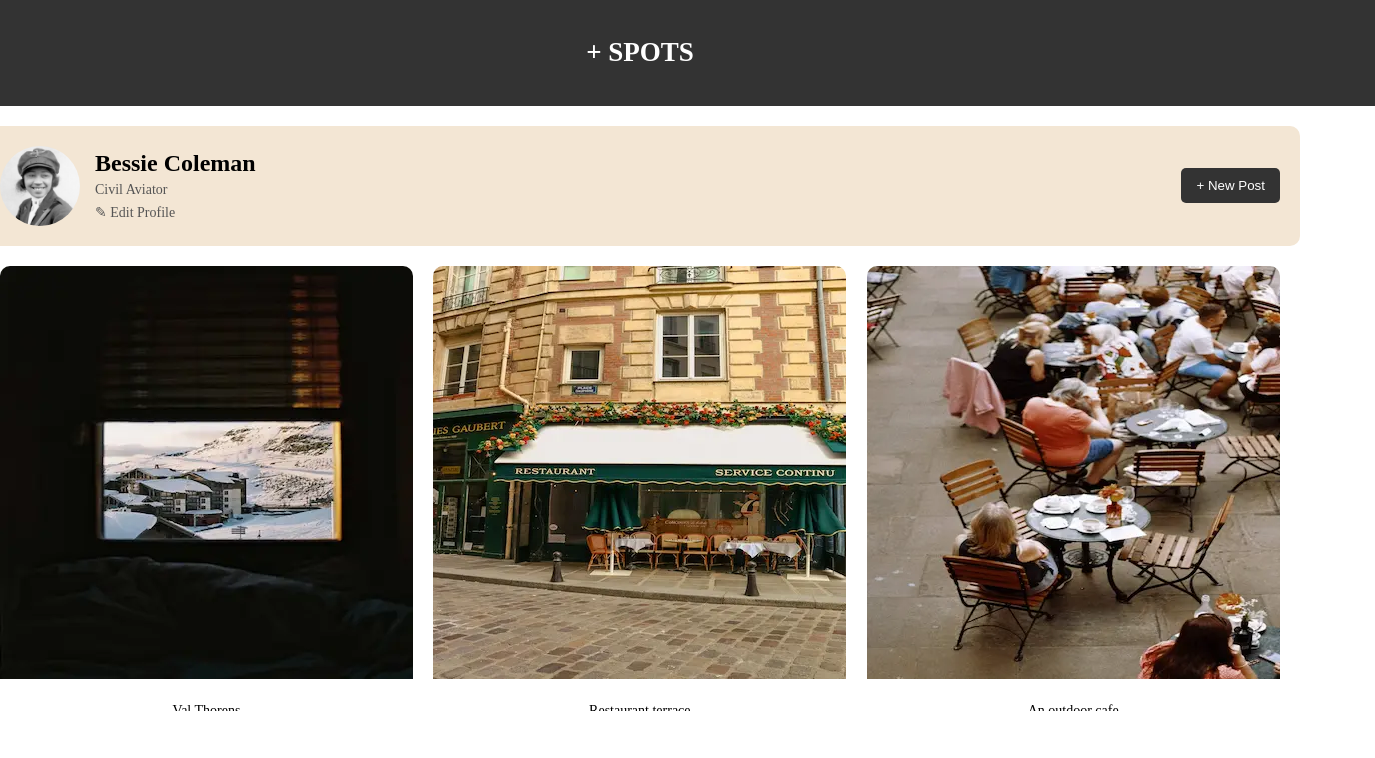
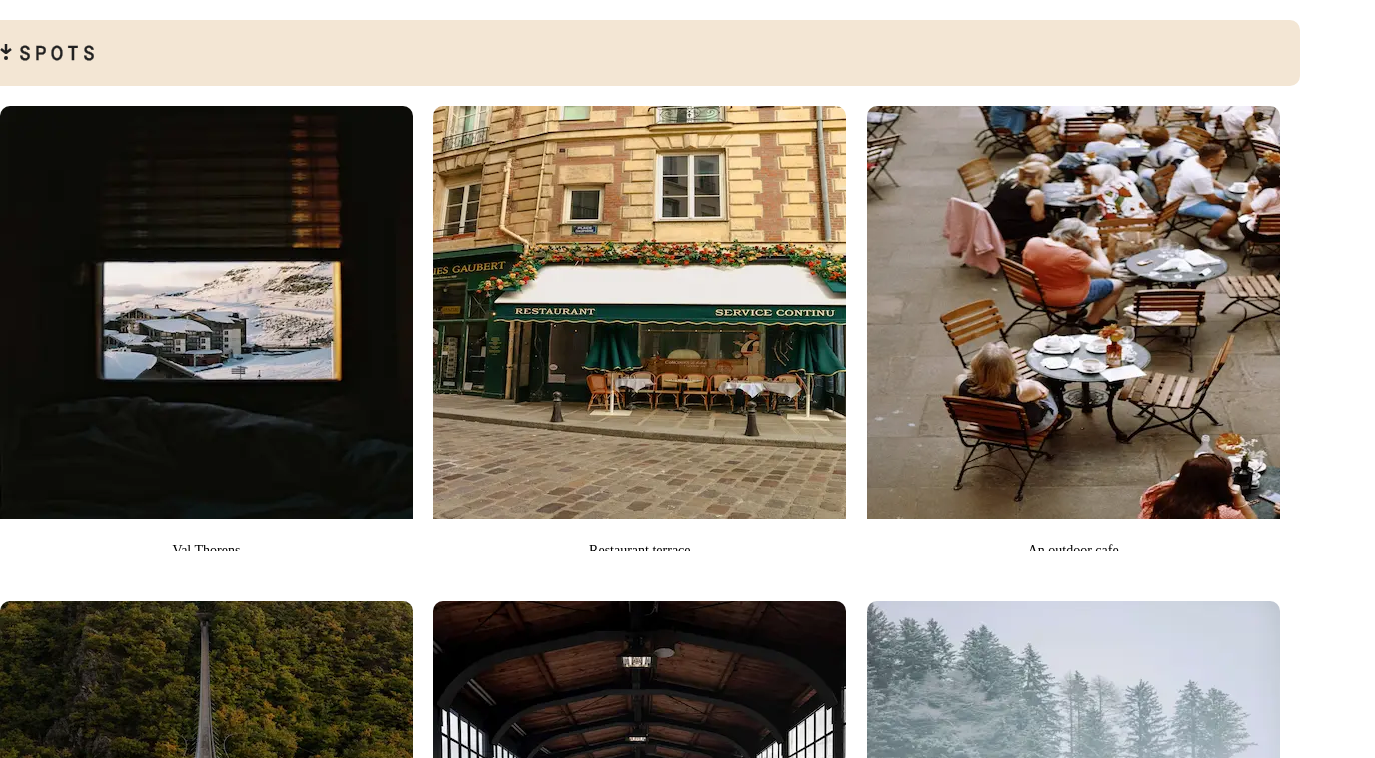
Before and after one commit to cstanfill4777/se_project_spots, a plain HTML site: page index.html in a window 1280 px wide. Shown: the top 758 px of the page, 1375 px wide, since content can reach past the window. Drawn offline with Linux system fonts and the light colour scheme.

Commit message:
New update to project

```diff
--- /dev/null
+++ b/blocks/fonts.css
@@ -0,0 +1,8 @@
+@font-face {
+  font-family: "Poppins";
+  font-style: normal;
+  /* Replace with the appropriate font weight */
+  font-weight: 400;
+  /* Replace with the correct file path */
+  src: url("./fonts/Poppins-Regular.ttf") format("truetype");
+}
--- a/index.html
+++ b/index.html
@@ -1,110 +1,70 @@
-<!-- <!DOCTYPE html>
-<html lang="en">
-  <head>
-    <meta charset="UTF-8" />
-    <meta name="viewport" content="width=device-width, initial-scale=1.0" />
-    <title>Basic Webpage</title>
-  </head>
-  <body>
-    Menubar Block
-    <nav class="menubar">
-      <strong>Menubar</strong>
-    </nav>
-
-    Header Block
-    <header class="header">
-      <h1>Header Section</h1>
-    </header>
-
-    Cards Block
-    <section class="cards">
-      <div class="card">Card 1</div>
-      <div class="card">Card 2</div>
-      <div class="card">Card 3</div>
-    </section>
-
-    Footer Block
-    <footer class="footer">
-      <p>Footer Section</p>
-    </footer>
-  </body>
-</html> -->
-
 <!DOCTYPE html>
 <html lang="en">
   <head>
     <meta charset="UTF-8" />
     <meta name="viewport" content="width=device-width, initial-scale=1.0" />
+    <meta name="description" content="???" />
+    <meta name="author" content="???" />
+    <meta name="keywords" content="HTML, CSS, ???" />
+    <link rel="stylesheet" href="./pages/styles.css" />
+    <link rel="icon" type="image/x-icon" href="favicon.ico" />
     <title>Spots</title>
-    <link rel="stylesheet" href="../pages/styles.css" />
   </head>
   <body>
     <div class="page">
-      <!-- Menubar Block -->
-      <nav class="menubar">
-        <h1>+ SPOTS</h1>
-      </nav>
-
-      <!-- Header Block -->
       <header class="header">
-        <div class="profile">
-          <img src="../images/avatar.jpg" alt="Bessie Coleman" />
-          <div class="profile-info">
-            <h2>Bessie Coleman</h2>
-            <p>Civil Aviator</p>
-            <a href="#" class="edit-profile">✎ Edit Profile</a>
-          </div>
-        </div>
-        <button class="new-post">+ New Post</button>
+        <img
+          src="./images/Logo (1).svg"
+          alt="Spots logo"
+          class="header__logo"
+        />
       </header>
-
-      <!-- Cards Block -->
+      <main class="content">
         <section class="cards">
           <div class="card">
             <img
-            src="../images/1-photo-by-moritz-feldmann-from-pexels (1).webp"
+              src="./images/1-photo-by-moritz-feldmann-from-pexels (1).webp"
               alt="Val Thorens"
             />
             <p>Val Thorens</p>
           </div>
           <div class="card">
             <img
-            src="../images/2-photo-by-ceiline-from-pexels.webp"
+              src="./images/2-photo-by-ceiline-from-pexels.webp"
               alt="Restaurant terrace"
             />
             <p>Restaurant terrace</p>
           </div>
           <div class="card">
             <img
-            src="../images/3-photo-by-tubanur-dogan-from-pexels.webp"
+              src="./images/3-photo-by-tubanur-dogan-from-pexels.webp"
               alt="An outdoor cafe"
             />
             <p>An outdoor cafe</p>
           </div>
           <div class="card">
             <img
-            src="../images/4-photo-by-maurice-laschet-from-pexels.webp"
+              src="./images/4-photo-by-maurice-laschet-from-pexels.webp"
               alt="Bridge over the forest"
             />
             <p>A very long bridge, over the forest...</p>
           </div>
           <div class="card">
             <img
-            src="../images/5-photo-by-van-anh-nguyen-from-pexels.webp"
+              src="./images/5-photo-by-van-anh-nguyen-from-pexels.webp"
               alt="Tunnel with morning light"
             />
             <p>Tunnel with morning light</p>
           </div>
           <div class="card">
             <img
-            src="../images/6-photo-by-moritz-feldmann-from-pexels.webp"
+              src="./images/6-photo-by-moritz-feldmann-from-pexels.webp"
               alt="Mountain house"
             />
             <p>Mountain house</p>
           </div>
         </section>
-
-      <!-- Footer Block -->
+      </main>
       <footer class="footer">
         <p>2023 © Spots</p>
       </footer>
```
Also changed, not shown: images/Logo (1).svg (added). Lines whose indentation alone changed are shown as unchanged.
